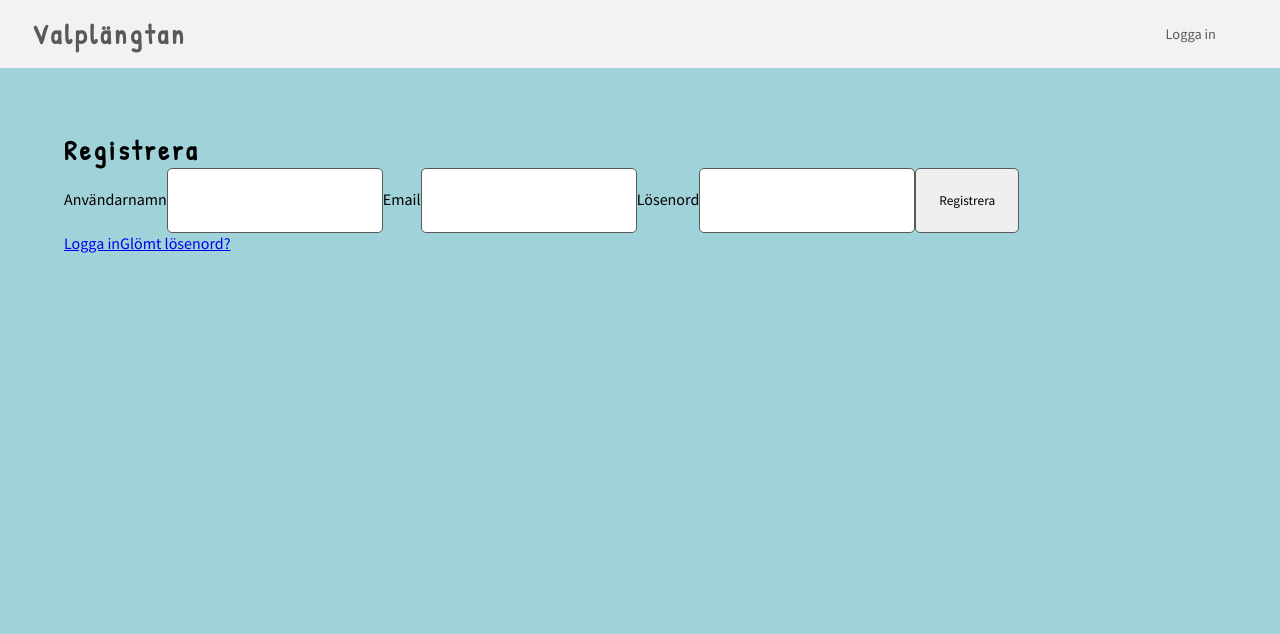
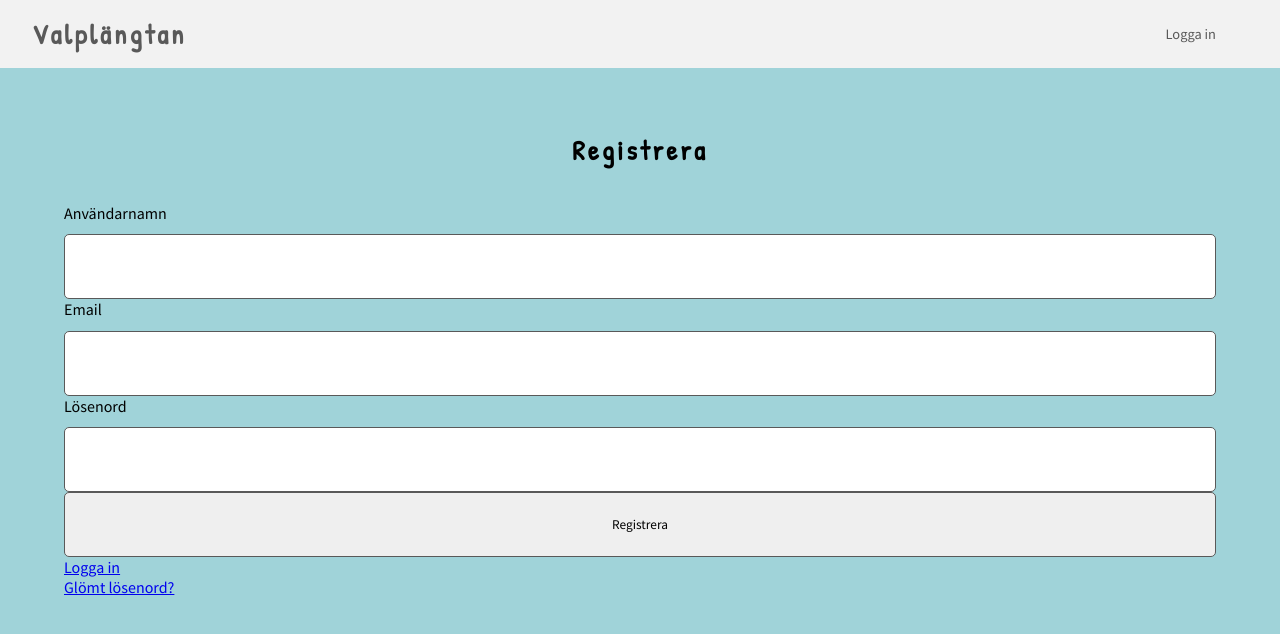
Before and after one commit to FredrikaEricsson/valplangtan, a Next.js app: page /register in a window 1280 px wide. Shown: the top 634 px of the page. Built offline with nearby package versions, Linux system fonts and the light colour scheme; no server answers.

Commit message:
styling, bug fixes

```diff
--- a/components/deletePuppyModal.tsx
+++ b/components/deletePuppyModal.tsx
@@ -5,8 +5,6 @@ interface IDeletePuppyModalProps {
 }
 
 const DeletePuppyModal = (props: IDeletePuppyModalProps) => {
-  const [deletePuppyConfirmed, setDeletePuppyConfirmed] = useState();
-
   const handleDelete = (e: React.MouseEvent<HTMLButtonElement>) => {
     e.preventDefault;
     props.deletePuppy(true);
--- a/package.json
+++ b/package.json
@@ -22,8 +22,7 @@
     "react-dom": "17.0.2",
     "react-router-dom": "^6.2.1",
     "react-transition-group": "^4.4.2",
-    "styled-components": "^5.3.3",
-    "swr": "^1.1.2-beta.0"
+    "styled-components": "^5.3.3"
   },
   "devDependencies": {
     "@types/js-cookie": "^3.0.1",
--- a/pages/register.tsx
+++ b/pages/register.tsx
@@ -2,6 +2,7 @@ import { ChangeEvent, useEffect, useRef, useState } from "react";
 import axios from "axios";
 import Link from "next/link";
 import { Button, Headline, Input } from "../styles/global";
+import { RegisterPageWrapper, InputWrapper } from "../styles/register";
 
 const RegisterPage = () => {
   const [input, setInput] = useState({
@@ -17,6 +18,9 @@ const RegisterPage = () => {
   });
 
   const [confirmationMessage, setConfirmationMessage] = useState<string>();
+
+  const [registrationSuccessful, setRegistrationSuccessful] =
+    useState<boolean>(false);
 
   const firstUpdate = useRef(true);
 
@@ -89,15 +93,22 @@ const RegisterPage = () => {
       setConfirmationMessage(
         "Registrering klar! Ett mail med en bekräftelselänk har skickats till dig!"
       );
+      setRegistrationSuccessful(true);
     } catch (error: any) {
+      if (error.response.status === 400) {
+        return setConfirmationMessage("Emailen finns redan registrerad");
+      } else {
         setConfirmationMessage("Nånting gick fel! Försök igen senare!");
+      }
     }
   };
 
   return (
-    <>
+    <RegisterPageWrapper>
       <Headline>Registrera</Headline>
+      {!registrationSuccessful ? (
         <form action=''>
+          <InputWrapper>
             <label htmlFor='username'>Användarnamn</label>
             <Input type='text' name='username' onChange={handleChange} />
             {inputError.username && <small>{inputError.username}</small>}
@@ -118,7 +129,9 @@ const RegisterPage = () => {
             >
               Registrera
             </Button>
+          </InputWrapper>
         </form>
+      ) : null}
       {confirmationMessage && <small>{confirmationMessage}</small>}
       <Link href='/login'>
         <a>Logga in</a>
@@ -126,7 +139,7 @@ const RegisterPage = () => {
       <Link href='/forgot-password'>
         <a>Glömt lösenord?</a>
       </Link>
-    </>
+    </RegisterPageWrapper>
   );
 };
 
--- a/styles/register.ts
+++ b/styles/register.ts
@@ -1 +1,18 @@
 import styled from "styled-components";
+export const RegisterPageWrapper = styled.div`
+  display: flex;
+  flex-direction: column;
+  h1 {
+    text-align: center;
+  }
+`;
+
+export const InputWrapper = styled.div`
+  display: flex;
+  flex-direction: column;
+  margin-top: 3%;
+
+  input {
+    margin-top: 1%;
+  }
+`;
```
Also changed, not shown: components/taskItem.tsx (+0 -16 lines), components/taskList.tsx (+4 -5 lines), pages/forgot-password.tsx (+5 -3 lines), pages/login.tsx (+7 -3 lines), pages/reset-password/[id].tsx (+2 -5 lines), styles/login.ts (+17 -0 lines). Lines whose indentation alone changed are shown as unchanged.
